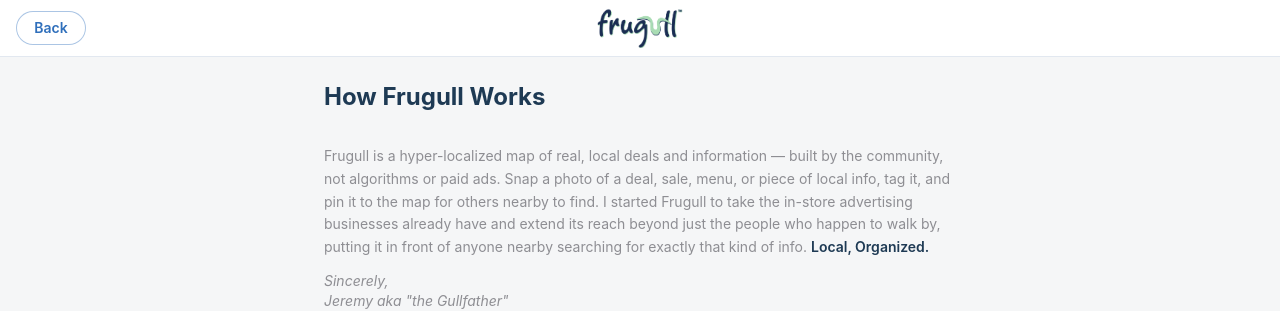
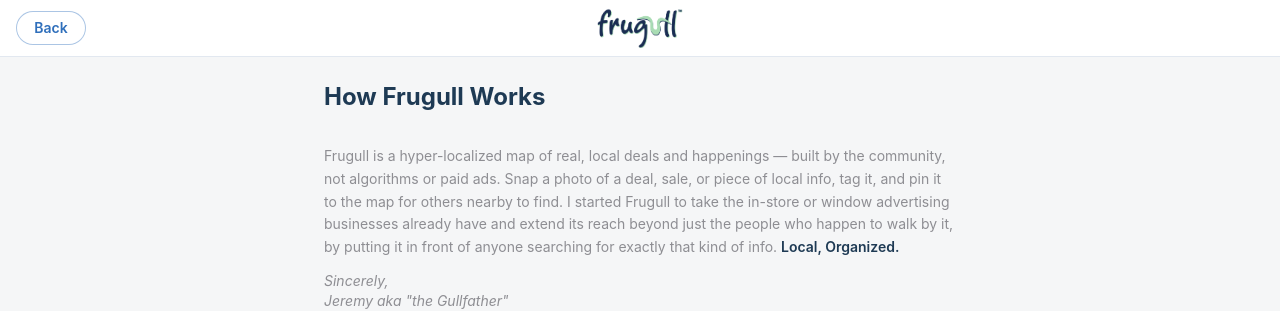
Before and after one commit to j76m/frugull-frontend, a React (Vite) app: page /how-it-works in a window 1280 px wide. Shown: the top 311 px of the page. Built offline with nearby package versions, Linux system fonts and the light colour scheme; no server answers.

Commit message:
Tighten intro copy on How Frugull Works

```diff
--- a/src/pages/HowItWorks.jsx
+++ b/src/pages/HowItWorks.jsx
@@ -16,13 +16,13 @@
 
         <section>
           <p className="text-brand-gray text-sm leading-relaxed mb-3">
-            Frugull is a hyper-localized map of real, local deals and information — built by
+            Frugull is a hyper-localized map of real, local deals and happenings — built by
             the community, not algorithms or paid ads. Snap a photo of a deal,
-            sale, menu, or piece of local info, tag it, and pin it to the map for others
-            nearby to find. I started Frugull to take the in-store advertising businesses
+            sale, or piece of local info, tag it, and pin it to the map for others
+            nearby to find. I started Frugull to take the in-store or window advertising businesses
             already have and
-            extend its reach beyond just the people who happen to walk by, putting it in
-            front of anyone nearby searching for exactly that kind of info.{' '}
+            extend its reach beyond just the people who happen to walk by it, by putting it in
+            front of anyone searching for exactly that kind of info.{' '}
             <span className="font-semibold text-brand-navy">Local, Organized.</span>
           </p>
           <p className="text-brand-gray text-sm italic">
```
